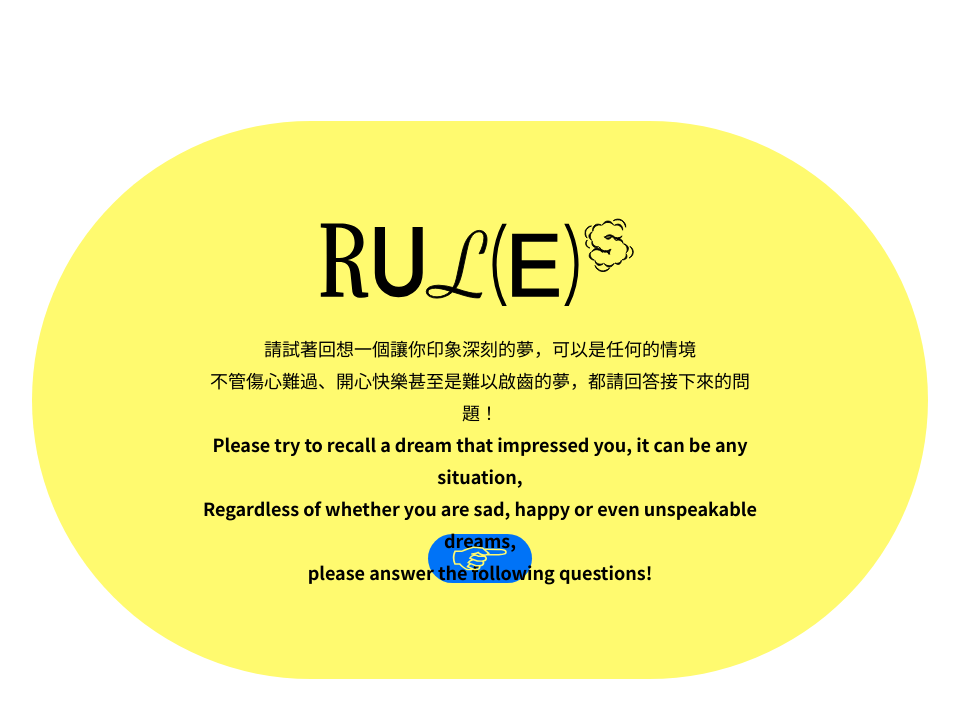
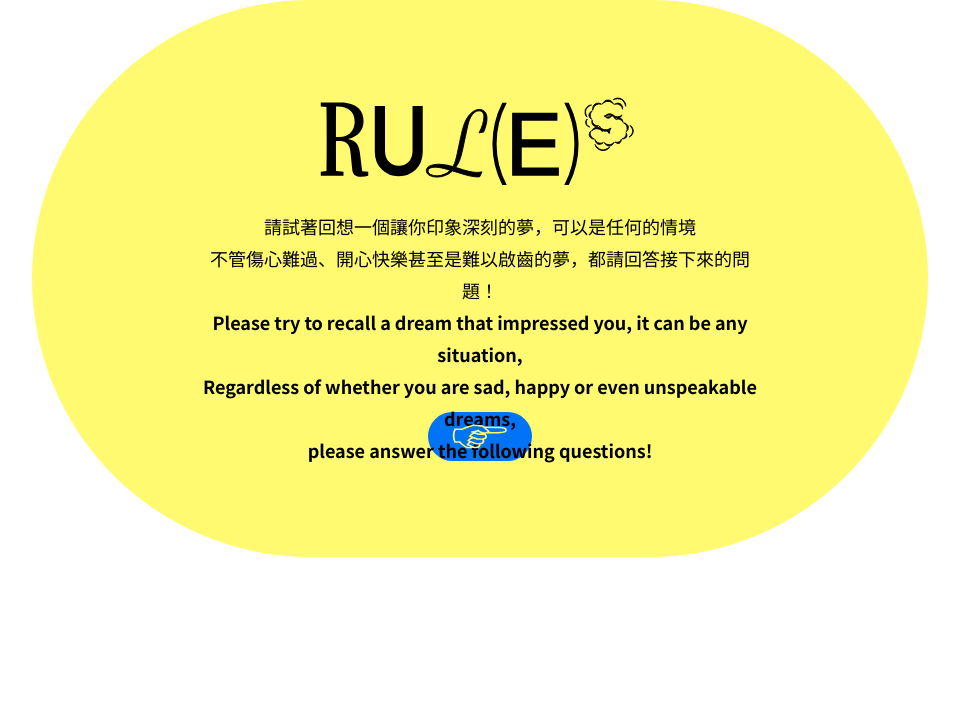
Before and after one commit to chingyeeee/onesheeptwosheeps, a React (Vite) app: page /dreamcard in a window 1280 px wide. Shown: the top 718 px of the page, without its empty margins (160-1119 px from the left). Built offline with nearby package versions, Linux system fonts and the light colour scheme; a web font is replaced by a local one.

Commit message:
custom fill avaiable height

```diff
--- a/src/App.css
+++ b/src/App.css
@@ -1,3 +1,13 @@
+body,
+html {
+  margin: 0;
+  padding: 0;
+}
+
+* {
+  box-sizing: border-box;
+}
+
 .typing-text {
   font-size: 20px;
   white-space: pre-wrap;
@@ -23,3 +33,17 @@
     border-color: black;
   }
 }
+
+.min-safe-h-screen {
+  /* equivalent to 100dvh in major browsers */
+  min-height: calc(
+    100vh - env(safe-area-inset-bottom, 0) - env(safe-area-inset-top, 0)
+  );
+}
+
+@supports (-webkit-touch-callout: none) {
+  .min-safe-h-screen {
+    /* for ios safari 15, safe-area-inset-bottom is 0, so a special fix apply here */
+    min-height: -webkit-fill-available;
+  }
+}
--- a/src/assets/components/Loading.jsx
+++ b/src/assets/components/Loading.jsx
@@ -1,6 +1,6 @@
 const Loading = () => {
   return (
-    <div className="w-screen h-screen flex items-center justify-center">
+    <div className="w-screen min-safe-h-screen flex items-center justify-center">
       <div className="flex flex-col gap-4 items-center justify-center">
         <div className="rounded-xl relative">
           <svg
--- a/src/assets/components/Quiz.jsx
+++ b/src/assets/components/Quiz.jsx
@@ -1358,7 +1358,7 @@ const ShowResult = ({ signImgPath, quizAns, otherAns, setQuestionNum }) => {
   }
 
   return (
-    <div className="relative min-h-screen overflow-hidden">
+    <div className="relative min-safe-h-screen overflow-hidden">
       <div className="bg-blue h-[2rem] md:h-[5rem] relative overflow-hidden">
         <div className="absolute inset-y-0 m-auto flex animate-marquee w-[200%]">
           <img className="w-[50%] h-auto" src={Marquee} />
@@ -1367,7 +1367,7 @@ const ShowResult = ({ signImgPath, quizAns, otherAns, setQuestionNum }) => {
           <img className="w-[50%] h-auto" src={Marquee} />
         </div>
       </div>
-      <div className="bg-yellow absolute left-0 w-[2rem] md:w-[5rem] h-screen overflow-hidden">
+      <div className="bg-yellow absolute left-0 w-[2rem] md:w-[5rem] min-safe-h-screen overflow-hidden">
         <div className="absolute inset-x-0 m-auto flex flex-col animate-marqueeV h-[200%]">
           <img className="h-[50%] md:h-[100%] w-auto" src={LeftMarquee} />
           <img className="h-[50%] md:h-[100%] w-auto" src={LeftMarquee} />
@@ -1375,7 +1375,7 @@ const ShowResult = ({ signImgPath, quizAns, otherAns, setQuestionNum }) => {
           <img className="h-[50%] md:h-[100%] w-auto" src={LeftMarquee} />
         </div>
       </div>
-      <div className="bg-purple absolute right-0 w-[2rem] md:w-[5rem] h-screen overflow-hidden">
+      <div className="bg-purple absolute right-0 w-[2rem] md:w-[5rem] min-safe-h-screen overflow-hidden">
         <div className="absolute inset-x-0 m-auto flex flex-col animate-marqueeV h-[200%]">
           <img className="h-[50%] md:h-[100%] w-auto" src={RightMarquee} />
           <img className="h-[50%] md:h-[100%] w-auto" src={RightMarquee} />
@@ -1396,7 +1396,7 @@ const ShowResult = ({ signImgPath, quizAns, otherAns, setQuestionNum }) => {
         }
       />
 
-      <div className="w-[80%] mx-auto md:w-full px-4 md:pt-6 pb-12 h-screen overflow-scroll">
+      <div className="w-[80%] mx-auto md:w-full px-4 md:pt-6 pb-12 min-safe-h-screen overflow-scroll">
         <img
           className="m-auto h-[8rem] md:h-[12rem] mb-2"
           src={signImgPath}
@@ -1779,7 +1779,7 @@ const Quiz = ({ signImgPath }) => {
   }
 
   return (
-    <div className="flex flex-col h-screen relative">
+    <div className="flex flex-col min-safe-h-screen relative">
       {questionNum <= 6 && (
         <div className="animate-fadeSlideIn">
           <Question1
--- a/src/assets/pages/DreamCard.jsx
+++ b/src/assets/pages/DreamCard.jsx
@@ -13,7 +13,7 @@ const DreamCard = () => {
   }
 
   return (
-    <div className="h-screen w-screen">
+    <div className="min-safe-h-screen w-screen">
       <Transition
         show={step === 1}
         enter="transition-opacity duration-300"
@@ -22,7 +22,7 @@ const DreamCard = () => {
         leave="transition-opacity duration-300"
         leaveFrom="opacity-100"
         leaveTo="opacity-0"
-        className={"h-screen"}
+        className={"min-safe-h-screen"}
       >
         <Rules nextStep={nextStep} step={step} />
       </Transition>
@@ -34,7 +34,7 @@ const DreamCard = () => {
         leave="transition-opacity duration-300"
         leaveFrom="opacity-100"
         leaveTo="opacity-0"
-        className={"h-screen"}
+        className={"min-safe-h-screen"}
       >
         <WriteDownYourName
           nextStep={nextStep}
@@ -50,7 +50,7 @@ const DreamCard = () => {
         leave="transition-opacity duration-300"
         leaveFrom="opacity-100"
         leaveTo="opacity-0"
-        className={"h-screen"}
+        className={"min-safe-h-screen"}
       >
         <Quiz signImgPath={signImgPath} />
       </Transition>
--- a/src/assets/pages/Home.jsx
+++ b/src/assets/pages/Home.jsx
@@ -217,7 +217,10 @@ const Home = () => {
 
   return (
     <>
-      <div className={`h-screen p-6 overflow-hidden relative`} ref={pngRef}>
+      <div
+        className={`min-safe-h-screen p-6 overflow-hidden relative`}
+        ref={pngRef}
+      >
         <>
           <Background
             color={color}
```
